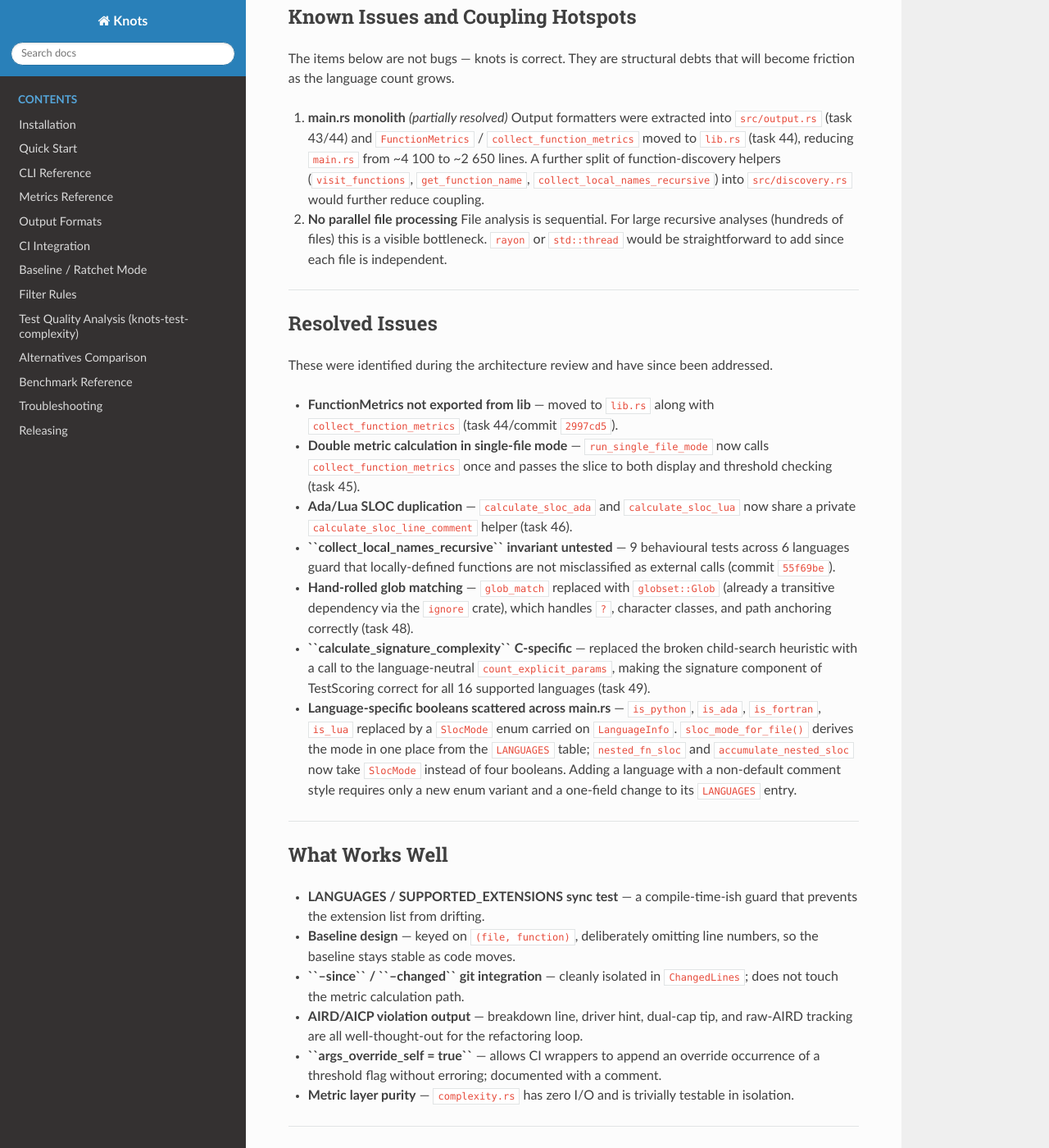
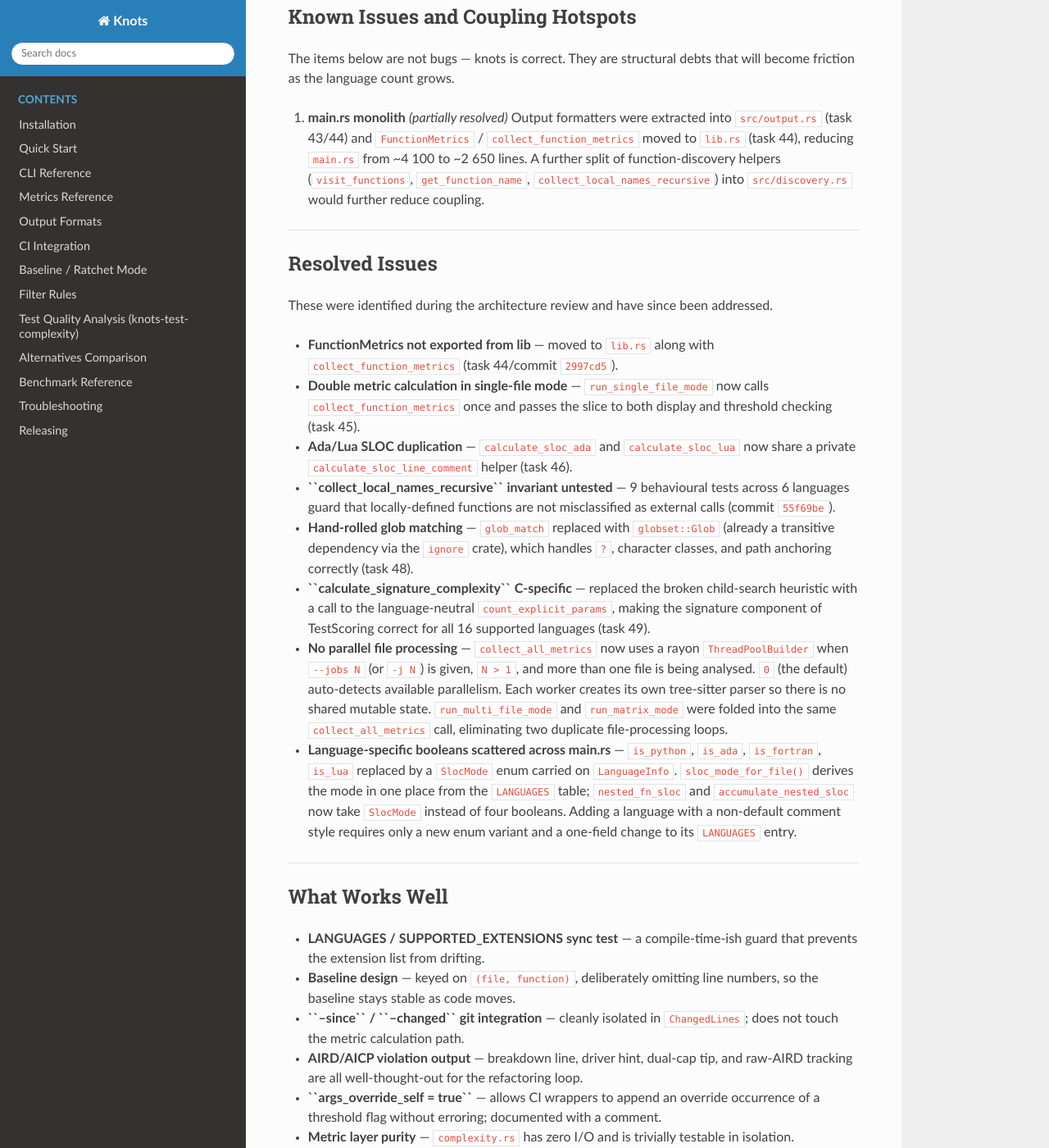
Before and after one commit to brandon-arrendondo/knots, a Sphinx documentation site: the page built from docs/architecture.rst, in a window 1280 px wide and 1400 px high, scrolled down 3909 px. Shown: the whole window at 82% size. Built offline with Sphinx 7.4.7 and the Read the Docs theme 3.1.0, drawn with Linux system fonts in a browser that asks for light colours.

Commit message:
feat: parallel file analysis via --jobs/-j N
Add rayon-based parallel file processing to collect_all_metrics.
--jobs 0 (default) auto-detects available parallelism; --jobs 1 forces
sequential. Each worker owns its own tree-sitter parser so there is no
shared mutable state across threads.

Also deduplicate the two identical file-processing loops in
run_multi_file_mode and run_matrix_mode by routing them through the same
collect_all_metrics call.

Co-Authored-By: Claude Sonnet 4.6 <noreply@anthropic.com>

```diff
--- a/Cargo.toml
+++ b/Cargo.toml
@@ -40,6 +40,7 @@ globset.workspace = true
 serde.workspace = true
 serde_json.workspace = true
 regex.workspace = true
+rayon.workspace = true
 
 [workspace]
 members = [
@@ -84,3 +85,4 @@ ignore = "0.4"
 globset = "0.4"
 serde = { version = "1.0", features = ["derive"] }
 serde_json = "1.0"
+rayon = "1.10"
--- a/docs/architecture.rst
+++ b/docs/architecture.rst
@@ -196,11 +196,6 @@ that will become friction as the language count grows.
    ``get_function_name``, ``collect_local_names_recursive``) into
    ``src/discovery.rs`` would further reduce coupling.
 
-2. **No parallel file processing**
-   File analysis is sequential.  For large recursive analyses (hundreds of
-   files) this is a visible bottleneck.  ``rayon`` or ``std::thread`` would
-   be straightforward to add since each file is independent.
-
 ---------------------------------------------------------------------------
 
 Resolved Issues
@@ -228,6 +223,13 @@ addressed.
   child-search heuristic with a call to the language-neutral
   ``count_explicit_params``, making the signature component of TestScoring
   correct for all 16 supported languages (task 49).
+- **No parallel file processing** — ``collect_all_metrics`` now uses a
+  rayon ``ThreadPoolBuilder`` when ``--jobs N`` (or ``-j N``) is given,
+  ``N > 1``, and more than one file is being analysed.  ``0`` (the default)
+  auto-detects available parallelism.  Each worker creates its own
+  tree-sitter parser so there is no shared mutable state.  ``run_multi_file_mode``
+  and ``run_matrix_mode`` were folded into the same ``collect_all_metrics``
+  call, eliminating two duplicate file-processing loops.
 - **Language-specific booleans scattered across main.rs** — ``is_python``,
   ``is_ada``, ``is_fortran``, ``is_lua`` replaced by a ``SlocMode`` enum
   carried on ``LanguageInfo``.  ``sloc_mode_for_file()`` derives the mode in
```
Also changed, not shown: 2 other files.
